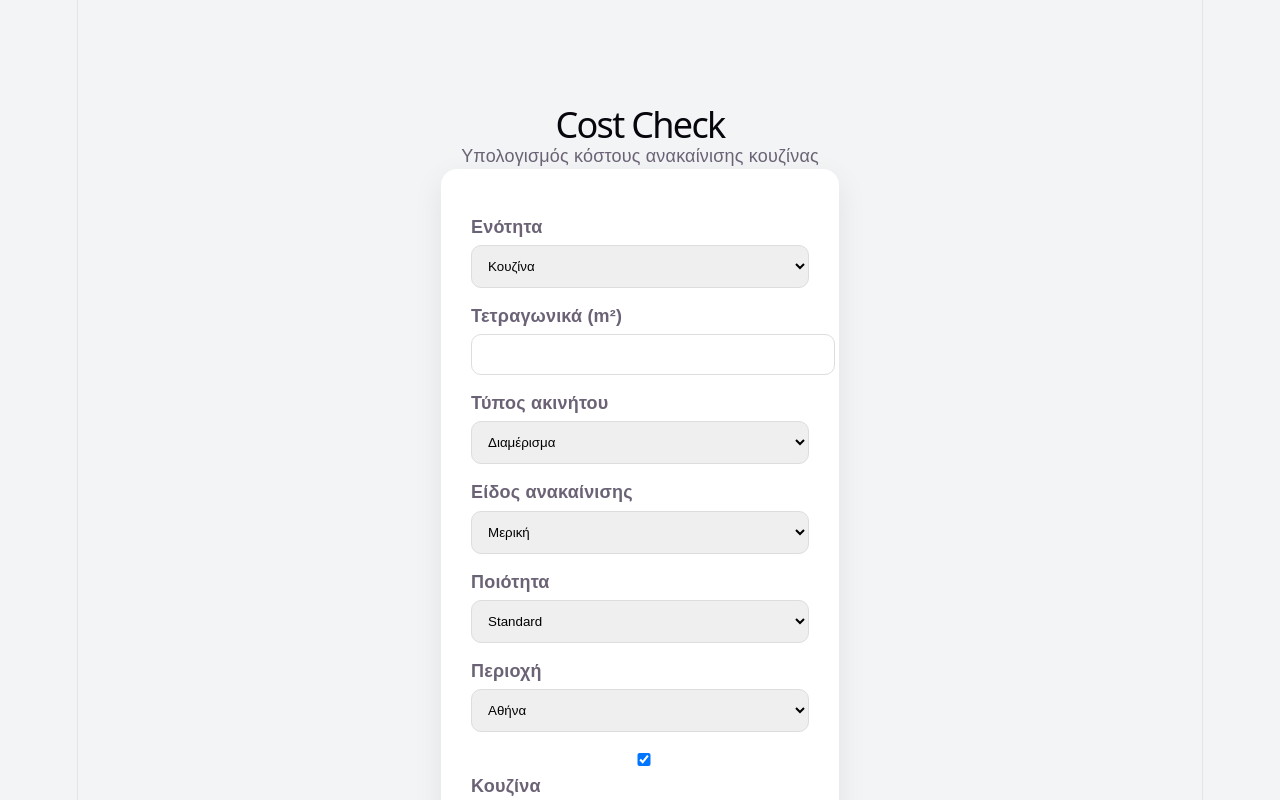
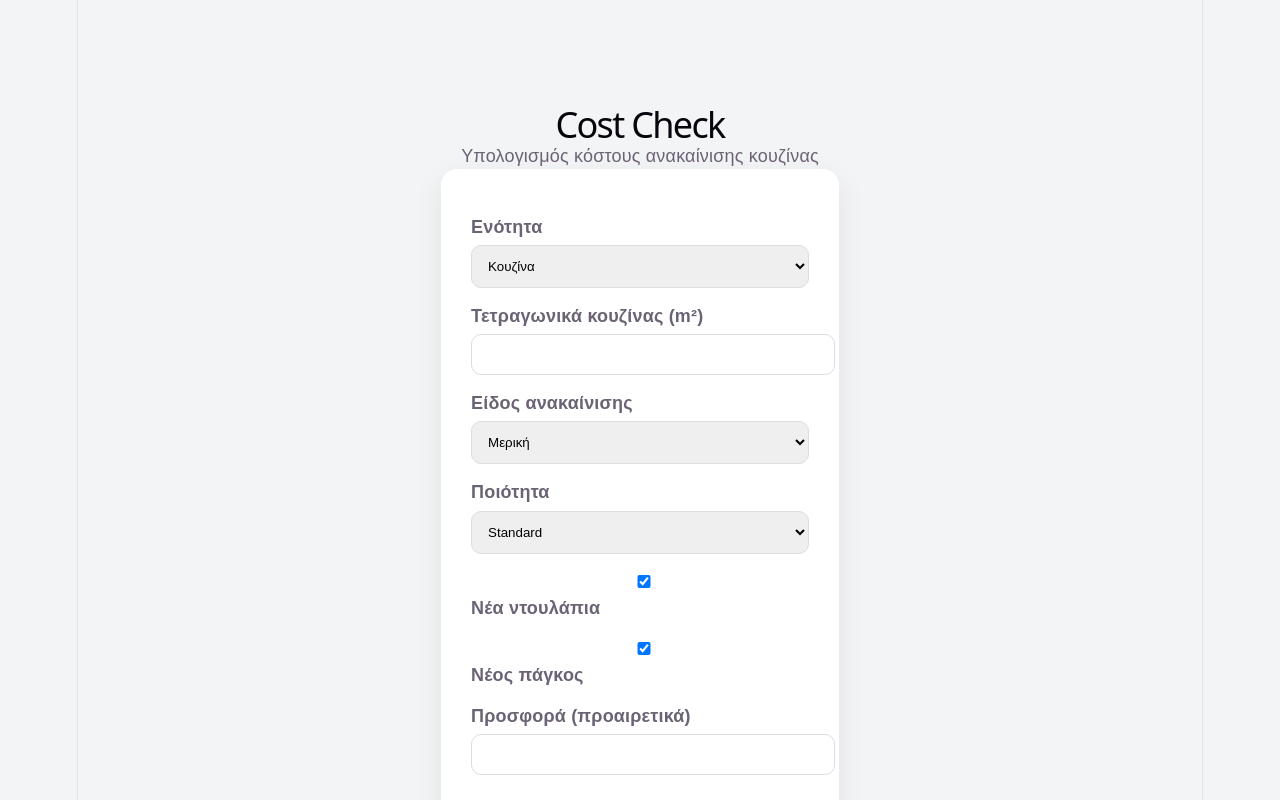
Before and after one commit to kasle-2/cost-check, a React (Vite) app: page / in a window 1280 px wide. Shown: the top 800 px of the page. Built offline with nearby package versions, Linux system fonts and the light colour scheme.

Commit message:
kitchen simplified form2

```diff
--- a/src/App.jsx
+++ b/src/App.jsx
@@ -29,11 +29,10 @@ export default function App() {
 
         const base = costData.renovationBase[renovationType];
         const qf = costData.qualityFactor[quality];
-        const rf = costData.regionFactor[region];
-        const pf = costData.propertyFactor[propertyType];
 
-        let low = area * base.low * qf * rf * pf;
-        let high = area * base.high * qf * rf * pf;
+
+        let low = area * base.low * qf;
+        let high = area * base.high * qf;
 
         const breakdown = [
             {
@@ -53,7 +52,7 @@ export default function App() {
             high += kitchenHigh;
 
             breakdown.push({
-                label: "Κουζίνα",
+                label: "Ντουλάπια",
                 low: kitchenLow,
                 high: kitchenHigh,
             });
@@ -69,7 +68,7 @@ export default function App() {
             high += bathHigh;
 
             breakdown.push({
-                label: "Μπάνιο",
+                label: "Πάγκος",
                 low: bathLow,
                 high: bathHigh,
             });
@@ -121,22 +120,18 @@ export default function App() {
                     <option value="kitchen">Κουζίνα</option>
                     <option value="bathroom">Μπάνιο</option>
                 </select>
-                <label>Τετραγωνικά (m²)</label>
+                <label>
+                    {section === "kitchen"
+                        ? "Τετραγωνικά κουζίνας (m²)"
+                        : "Τετραγωνικά μπάνιου (m²)"}
+                </label>
                 <input
                     type="number"
                     value={sqm}
                     onChange={(e) => setSqm(e.target.value)}
                 />
 
-                <label>Τύπος ακινήτου</label>
-                <select
-                    value={propertyType}
-                    onChange={(e) => setPropertyType(e.target.value)}
-                >
-                    <option value="apartment">Διαμέρισμα</option>
-                    <option value="office">Γραφείο</option>
-                    <option value="shop">Κατάστημα</option>
-                </select>
+
 
                 <label>Είδος ανακαίνισης</label>
                 <select
@@ -155,12 +150,7 @@ export default function App() {
                     <option value="premium">Premium</option>
                 </select>
 
-                <label>Περιοχή</label>
-                <select value={region} onChange={(e) => setRegion(e.target.value)}>
-                    <option value="athens">Αθήνα</option>
-                    <option value="thessaloniki">Θεσσαλονίκη</option>
-                    <option value="other">Υπόλοιπη Ελλάδα</option>
-                </select>
+
 
                 <label>
                     <input
@@ -168,7 +158,7 @@ export default function App() {
                         checked={hasKitchen}
                         onChange={(e) => setHasKitchen(e.target.checked)}
                     />
-                    Κουζίνα
+                    Νέα ντουλάπια
                 </label>
 
                 <label>
@@ -177,7 +167,7 @@ export default function App() {
                         checked={hasBathroom}
                         onChange={(e) => setHasBathroom(e.target.checked)}
                     />
-                    Μπάνιο
+                    Νέος πάγκος
                 </label>
 
                 <label>Προσφορά (προαιρετικά)</label>
```
